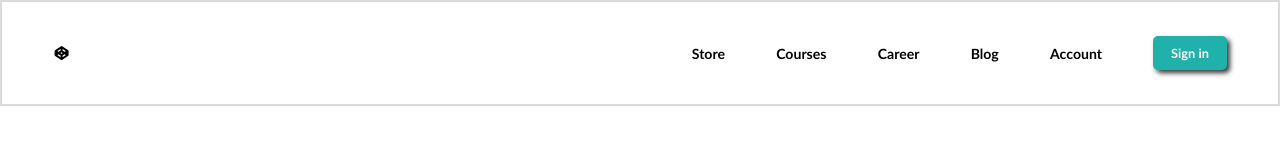
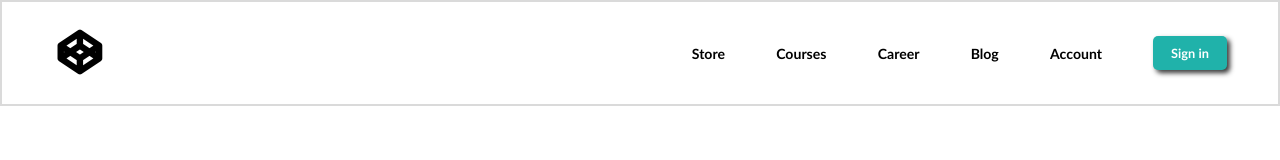
Before and after one commit to nirbhay8975/learnresposive, a plain HTML site: page index.html in a window 1280 px wide. Shown: the top 160 px of the page. Drawn offline with nearby package versions, Linux system fonts and the light colour scheme.

Commit message:
increse icon size

```diff
--- a/style.css
+++ b/style.css
@@ -38,8 +38,8 @@ border: 2px solid #dadada;
 }
 
 .navbar i{
-
-    font-weight: 800;
+    font-size: 4vw;
+    font-weight: 1000;
 }
 
 .nav2 h4{
```
